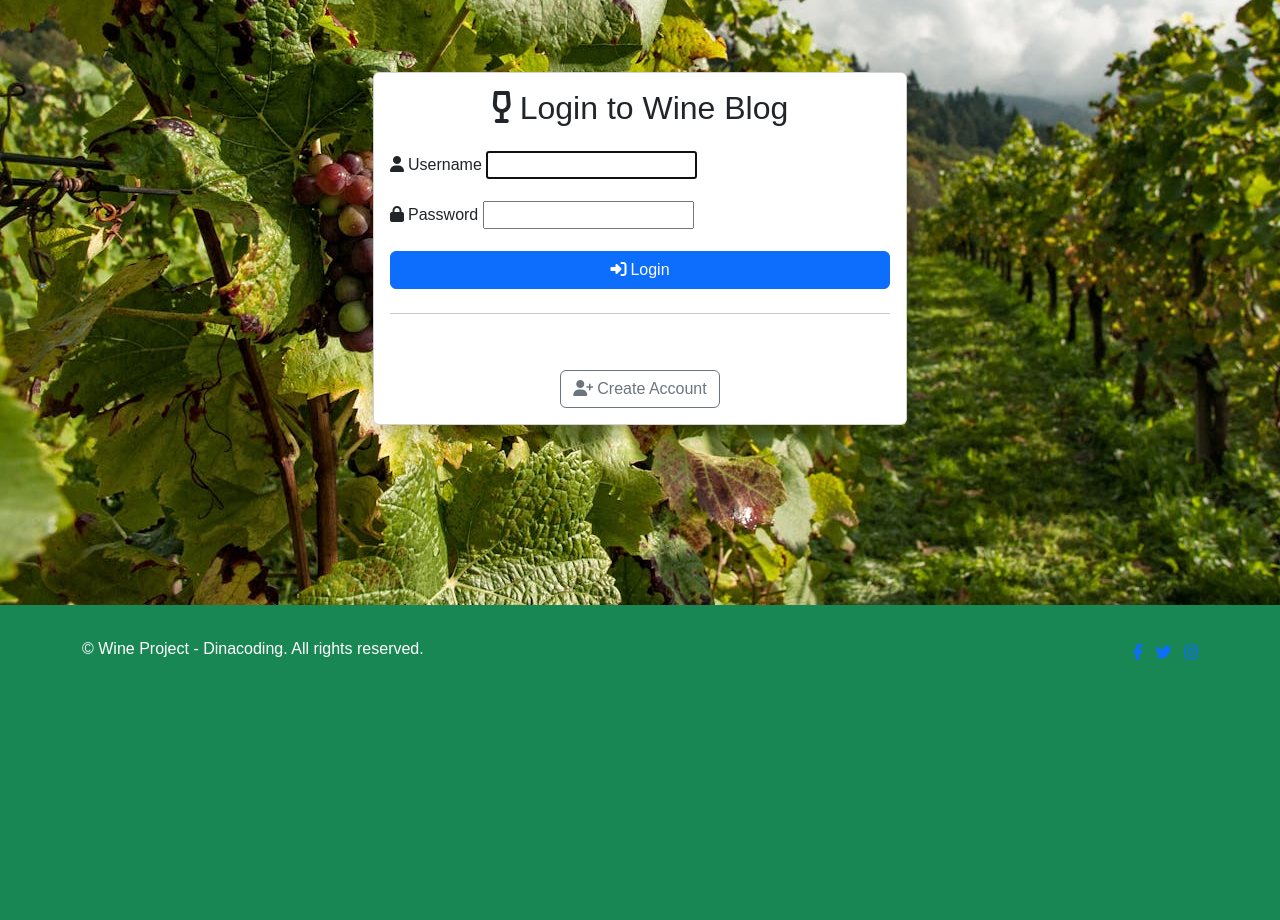
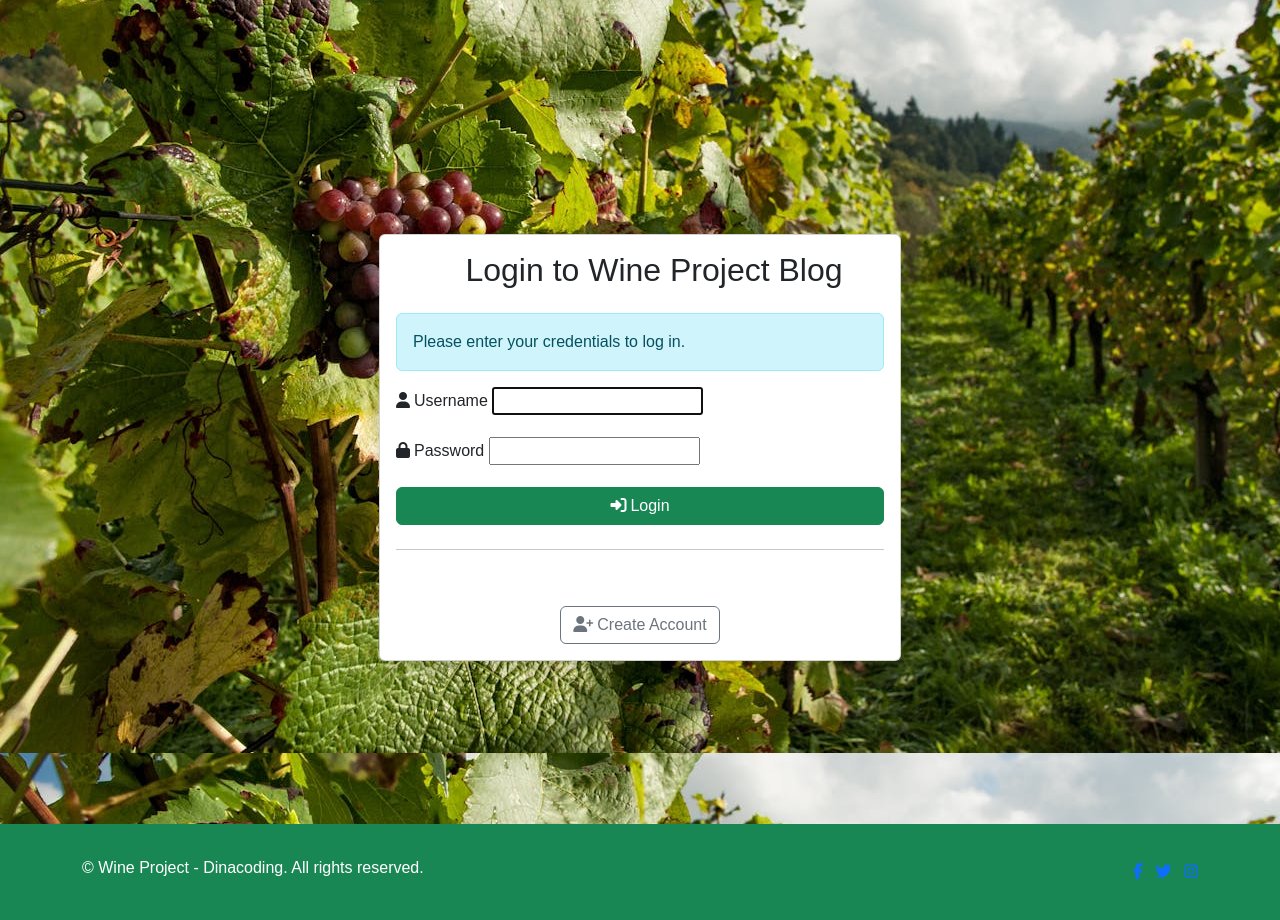
Before and after one commit to Dinacoding/wine_project, a Django app: page /login/ in a window 1280 px wide. Shown: the part 99-1019 px from the top of the page. Before the commit the page ends 759 px from the top, so only its background shows below. Run offline with Django 5.2, Linux system fonts and the light colour scheme.

Commit message:
Move the container to the center of the page

```diff
--- a/wine_app/templates/wine_app/login.html
+++ b/wine_app/templates/wine_app/login.html
@@ -4,15 +4,24 @@
 {% block title %}Login - Wine Blog{% endblock %}
 
 {% block content %}
+<main class="container-fluid vh-100 d-flex align-items-center justify-content-center">
     <div class="container mt-5">
         <div class="row justify-content-center">
             <div class="col-md-6">
                 <div class="card shadow">
-                <div class="card-body">
+                    <div class="card-body bg-success-light">
                         <h2 class="card-title text-center mb-4">
-                        <i class="fas fa-wine-glass-alt me-2"></i>Login to Wine Blog
+                            <i class="fas fa-wine-glass-alt me-2 text-white"></i>Login to Wine Project Blog
                         </h2>
-
+                        {% if user.is_authenticated %}
+                            <div class="alert alert-info">
+                                You are already logged in as {{ user.username }}.
+                            </div>
+                        {% else %}
+                            <div class="alert alert-info">
+                                Please enter your credentials to log in.
+                            </div>
+                        {% endif %}
                         {% if messages %}
                             {% for message in messages %}
                                 <div class="alert alert-{{ message.tags }} alert-dismissible fade show" role="alert">
@@ -55,7 +64,7 @@
                             </div>
 
                             <div class="d-grid">
-                            <button type="submit" class="btn btn-primary">
+                                <button type="submit" class="btn btn-success">
                                     <i class="fas fa-sign-in-alt me-1"></i>Login
                                 </button>
                             </div>
@@ -74,4 +83,5 @@
             </div>
         </div>
     </div>
+</main>
 {% endblock content %}
```
Lines whose indentation alone changed are shown as unchanged.
